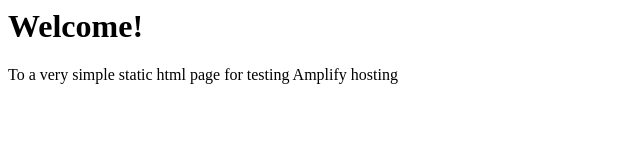
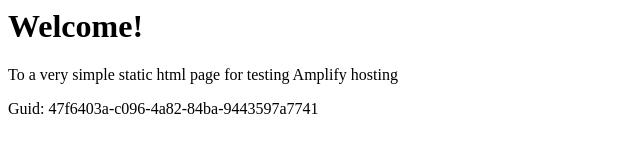
Before and after one commit to aws-aemilia-arn/Github-PR-Commit-Integration-Test-DoNotTouch-Gith-OKSLNVO2-v1-preprod-eu-north-1, a website: page src/index.html in a window 1280 px wide. Shown: the whole page, without its empty margins (0-640 px from the left). Drawn offline with Linux system fonts and the light colour scheme.

Commit message:
commit from integ tests

```diff
--- a/src/index.html
+++ b/src/index.html
@@ -1,3 +1,5 @@
+
+
 <html lang="en">
 
 <head>
@@ -10,6 +12,6 @@
 <body>
     <h1>Welcome!</h1>
     <p>To a very simple static html page for testing Amplify hosting</p>
-</body>
+    <p>Guid: 47f6403a-c096-4a82-84ba-9443597a7741</p></body>
 
 </html>
```
